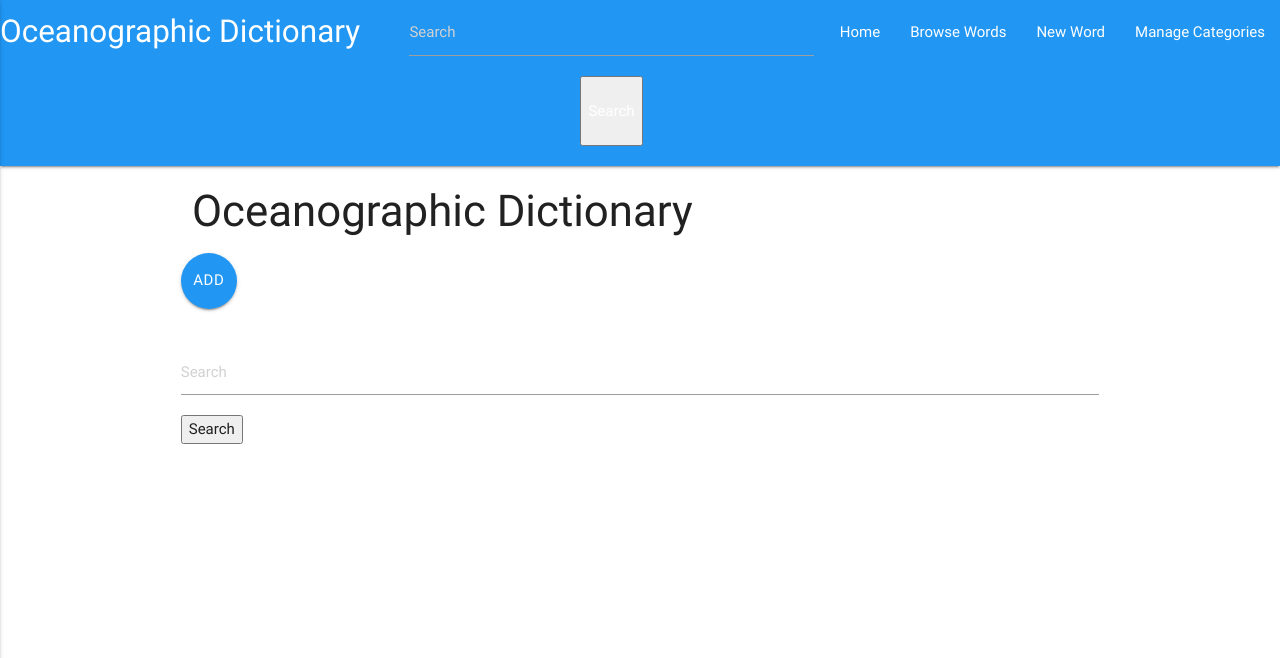
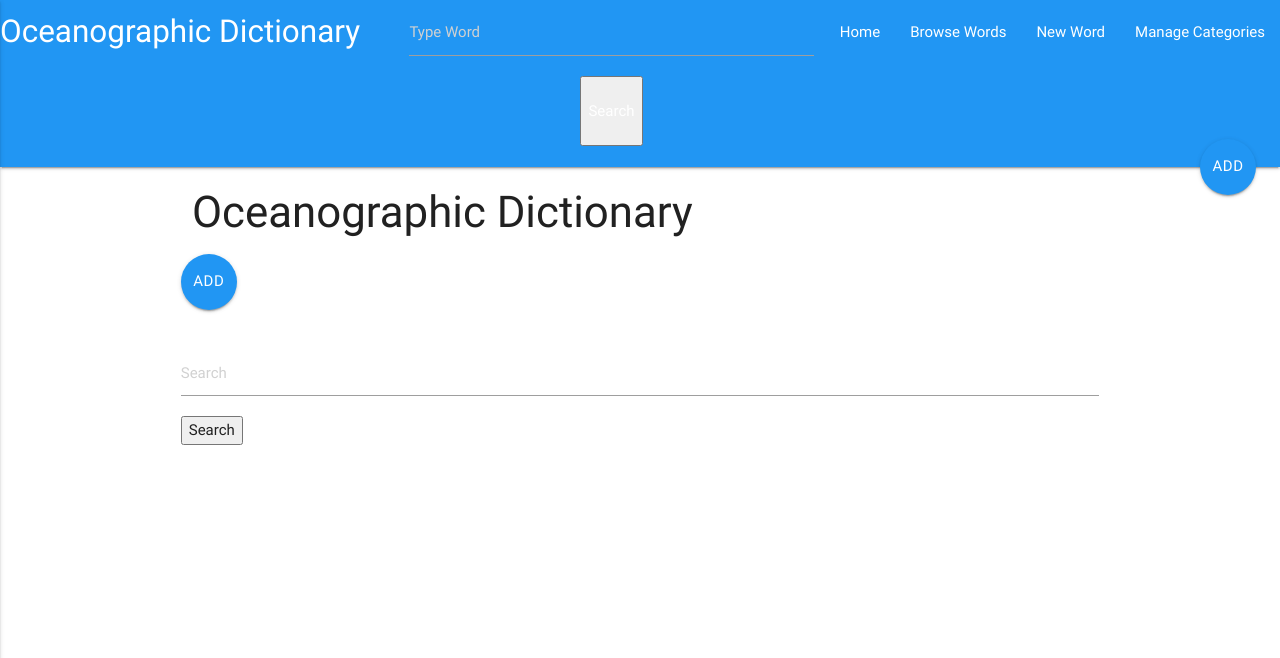
Before and after one commit to RobSimons1/ocean-dictionary, a Flask app: page /show_words in a window 1280 px wide. Shown: the top 658 px of the page. Run offline with Flask 2, Linux system fonts and the light colour scheme; data that the repository does not hold is empty; some libraries are stand-ins or nearby versions.

Commit message:
Add word button added to Navbar

```diff
--- a/templates/base.html
+++ b/templates/base.html
@@ -30,14 +30,20 @@
 						</ul>
 					</div>
 
-                    <div class="row">
-                    <div id="nav-search" class="col s4 center">
-						<form action="{{ url_for('get_search') }}">
-							<input type="text" id="q" name="q" placeholder="Search">
-							<button type="submit">Search</button>
-						</form>
+					<div class="row">
+						<div id="nav-search" class="col s4 center active">
+							<form action="{{ url_for('get_search') }}">
+
+								<input type="text" id="q" name="q" placeholder="Type Word">
+								<button type="submit">Search</button>
+							</form>
+							<form action="{{ url_for('add_word') }}" class="col s12">
+								<button class="btn-floating btn-large halfway-fab waves-effect waves-light blue" type="submit" name="action">Add Word
+                                <i class="material-icons right">playlist_add</i>
+                                </button>
+							</form>
+						</div>
 					</div>
-                    </div>
 
 					<div>
 						<ul class="side-nav" id="mobile-demo">
```
Also changed, not shown: templates/index.html (indentation only).
